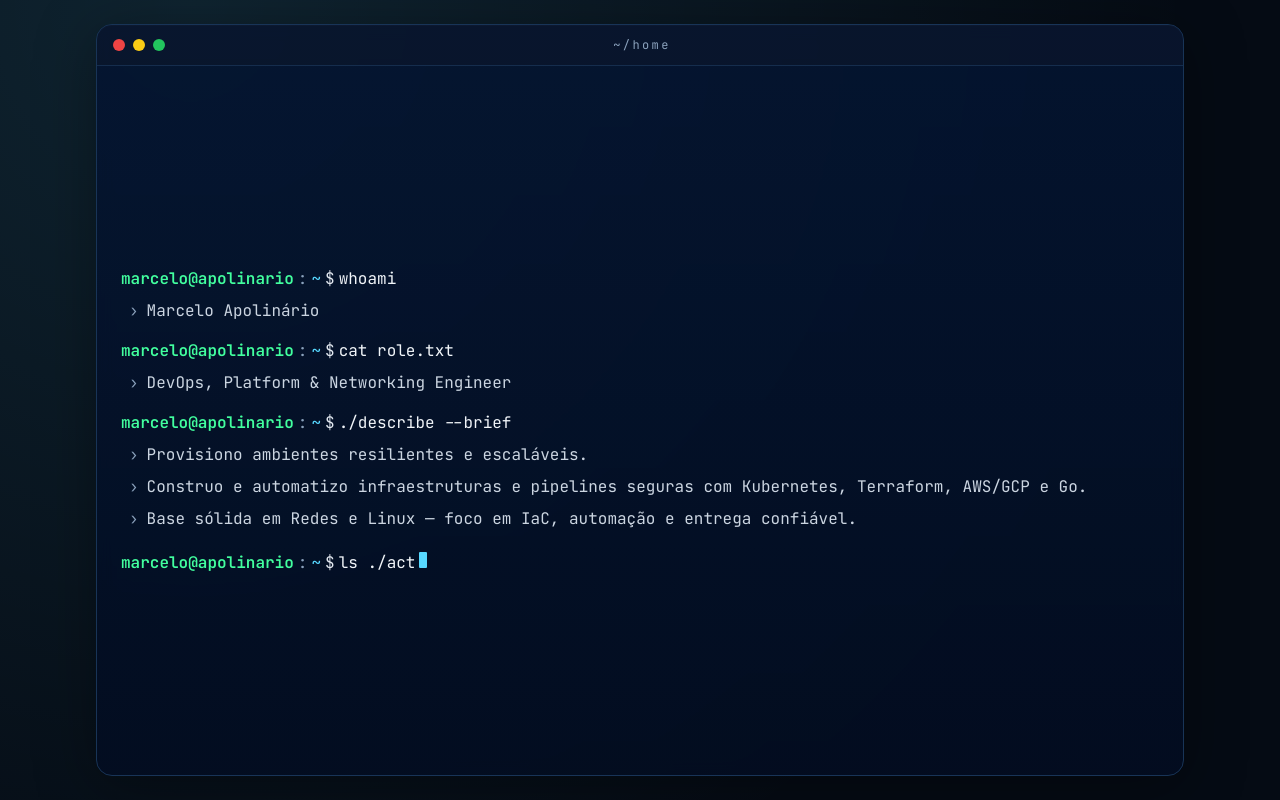
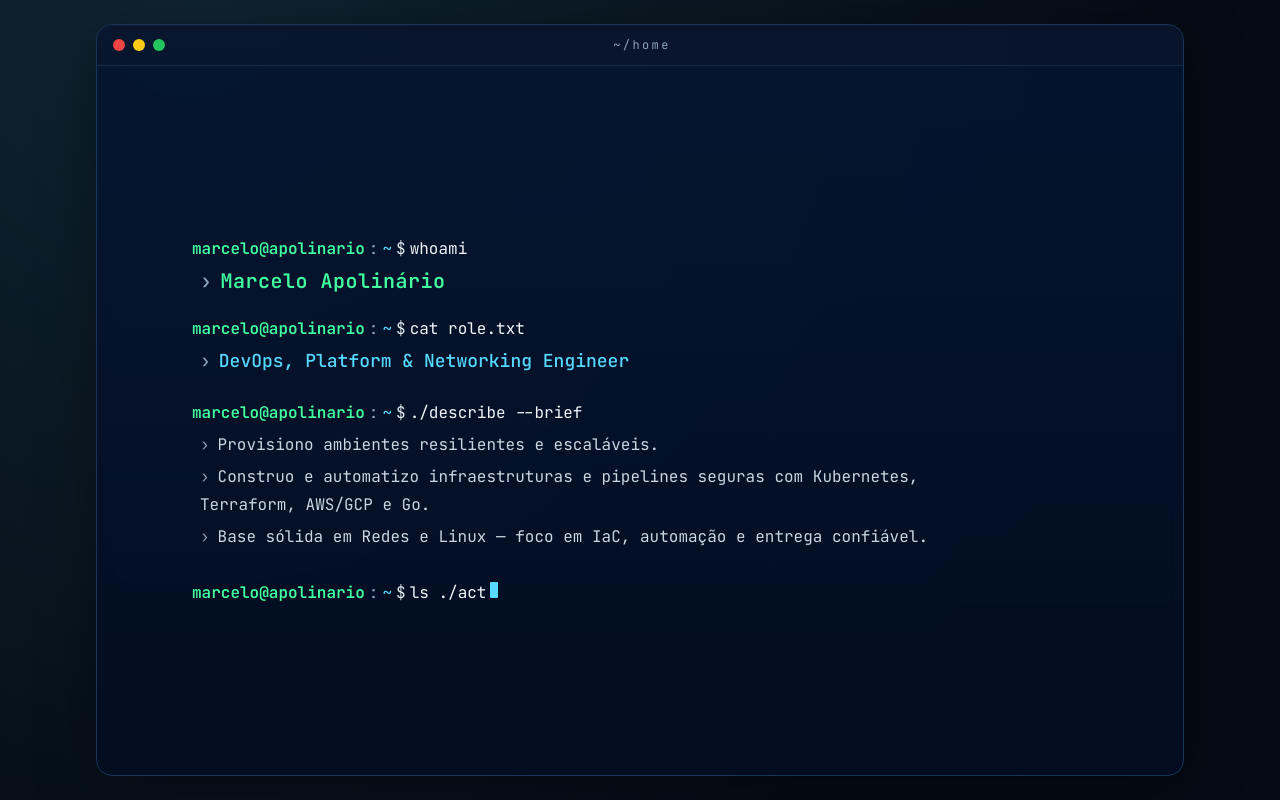
Before and after one commit to apolinario0x21/sturdy-parakeet, a Next.js app: page / in a window 1280 px wide. Shown: the top 800 px of the page. Built offline with nearby package versions, Linux system fonts and the light colour scheme.

Commit message:
Refina espaçamento e hierarquia visual da Hero

```diff
--- a/components/sections/Hero.tsx
+++ b/components/sections/Hero.tsx
@@ -218,7 +218,7 @@ export function Hero() {
 
   return (
     <header className="grid w-full grid-cols-1 lg:min-h-[calc(100svh-3rem)]">
-      <section className="hero-panel terminal-card w-full overflow-hidden border-term-border lg:flex lg:h-full lg:flex-col">
+      <section className="hero-panel terminal-card mx-auto w-full max-w-6xl overflow-hidden border-term-border lg:flex lg:h-full lg:flex-col lg:justify-center">
         <div className="flex items-center justify-between border-b border-term-border/80 bg-slate-900/50 px-4 py-3">
           <div className="flex items-center gap-2">
             <span className="h-3 w-3 rounded-full bg-red-500" />
@@ -229,8 +229,8 @@ export function Hero() {
           <div className="w-12" aria-hidden />
         </div>
 
-        <div className="h-[64svh] overflow-x-hidden overflow-y-auto px-3 py-4 text-sm leading-6 sm:h-[65vh] sm:px-6 sm:py-6 sm:text-base sm:leading-7 lg:h-auto lg:min-h-0 lg:flex-1">
-          <div className="md:flex md:min-h-full md:flex-col md:justify-center">
+        <div className="h-[58svh] overflow-x-hidden overflow-y-auto px-3 pb-5 pt-2 text-sm leading-6 sm:h-[60vh] sm:px-6 sm:pb-7 sm:pt-3 sm:text-base sm:leading-7 lg:h-auto lg:min-h-0 lg:flex-1 lg:py-8">
+          <div className="mx-auto flex min-h-full w-full max-w-4xl flex-col justify-center">
             {rendered.map((block, index) => {
               if (block.type === 'prompt') {
                 return (
@@ -241,10 +241,28 @@ export function Hero() {
               }
 
               if (block.type === 'output') {
+                const isNameOutput = block.step === 1;
+                const isRoleOutput = block.step === 3;
+                const isDescriptionOutput = block.step === 5;
+
                 return (
-                  <div key={index} className="mb-3 space-y-1">
+                  <div
+                    key={index}
+                    className={`space-y-1 ${
+                      isNameOutput ? 'mb-5' : isRoleOutput ? 'mb-6' : isDescriptionOutput ? 'mb-6 max-w-3xl' : 'mb-4'
+                    }`}
+                  >
                     {block.lines.map((line, lineIndex) => (
-                      <p key={lineIndex} className="pl-2 text-slate-300">
+                      <p
+                        key={lineIndex}
+                        className={`pl-2 ${
+                          isNameOutput
+                            ? 'text-lg font-semibold tracking-wide text-term-green sm:text-xl'
+                            : isRoleOutput
+                              ? 'text-base font-medium text-term-cyan sm:text-lg'
+                              : 'text-slate-300'
+                        }`}
+                      >
                         <span className="mr-2 text-term-mute">›</span>
                         {line}
                       </p>
```
